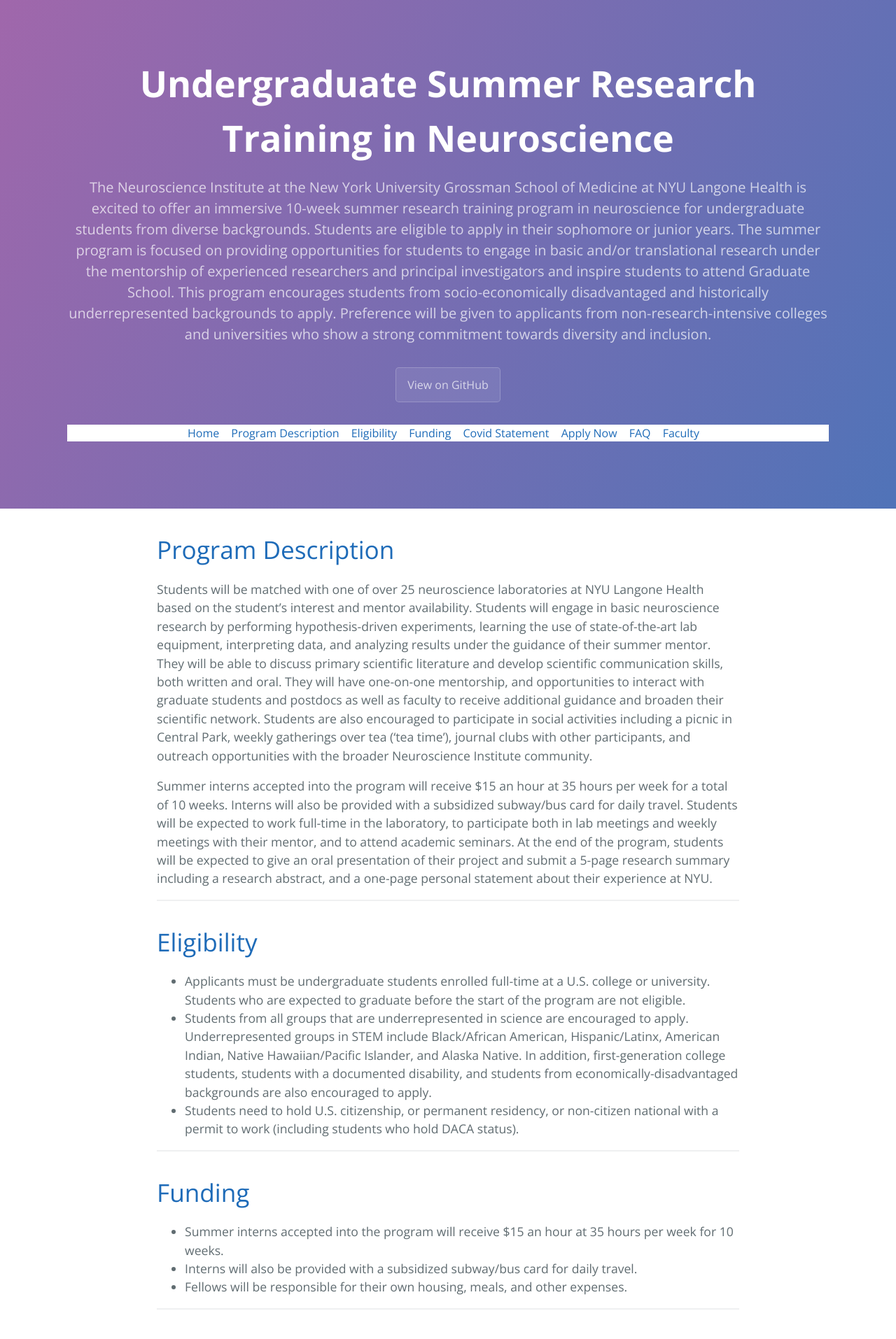
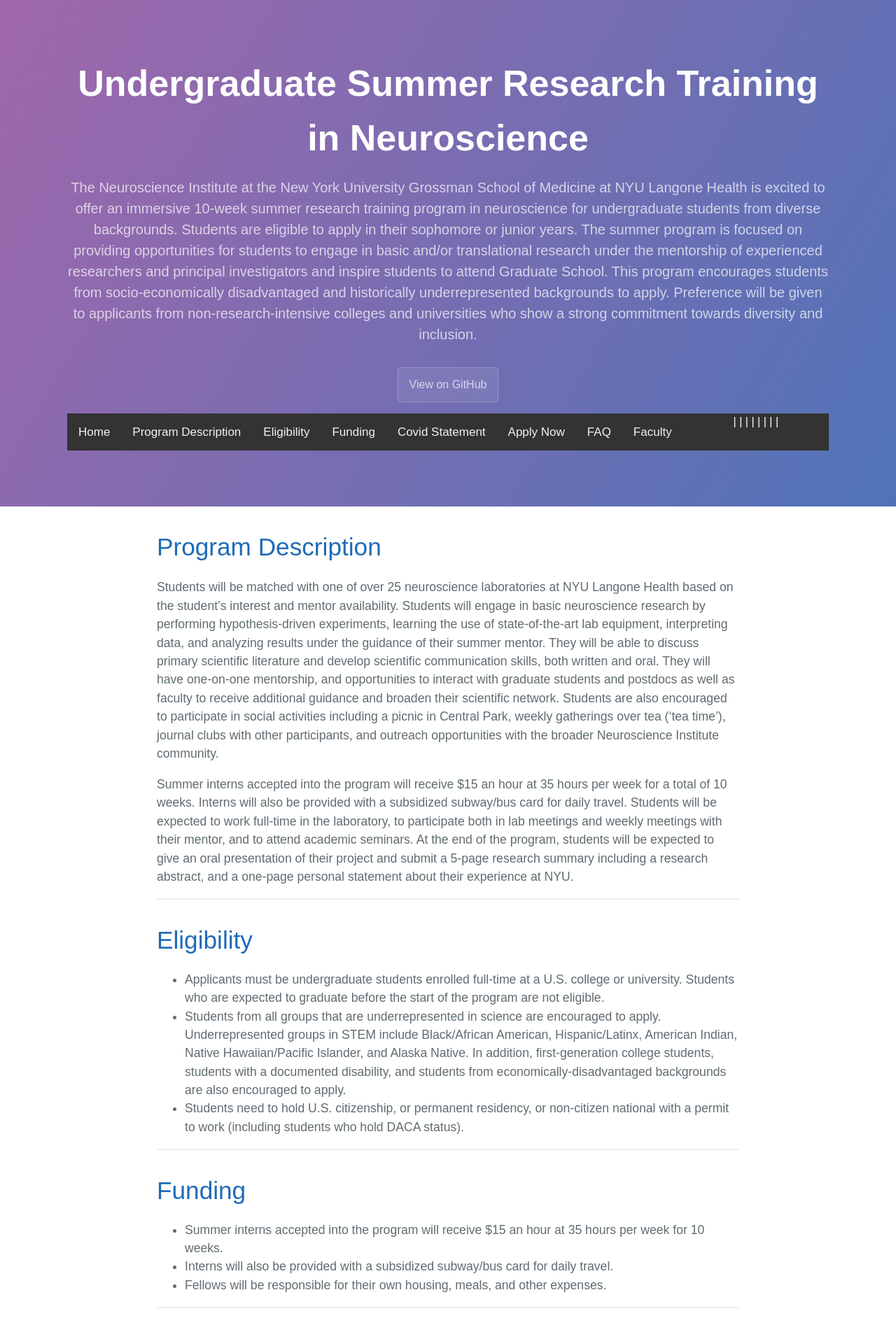
Before and after one commit to NICDIundergrad/SummerUndergradProgramWeb, a Jekyll site: the page built from index.md, in a window 1280 px wide. Shown: the top 1914 px of the page at 70% size. Built offline with Jekyll 4.4.1, drawn with Linux system fonts in a browser that asks for light colours; our own code applies the rules of GitHub Pages for plain Markdown files.

Commit message:
Update nav.html

```diff
--- a/_includes/nav.html
+++ b/_includes/nav.html
@@ -1,4 +1,41 @@
-<p style="text-align: center; background-color: white;">
+<!DOCTYPE html>
+<html>
+<head>
+<meta name="viewport" content="width=device-width, initial-scale=1">
+<style>
+body {
+  margin: 0;
+  font-family: Arial, Helvetica, sans-serif;
+}
+
+.topnav {
+  overflow: hidden;
+  background-color: #333;
+}
+
+.topnav a {
+  float: left;
+  color: #f2f2f2;
+  text-align: center;
+  padding: 14px 16px;
+  text-decoration: none;
+  font-size: 17px;
+}
+
+.topnav a:hover {
+  background-color: #ddd;
+  color: black;
+}
+
+.topnav a.active {
+  background-color: #4CAF50;
+  color: white;
+}
+</style>
+</head>
+<body>
+
+<div class="topnav">
   <a href="{{site.baseurl}}/">Home</a> |
   <a href="{{site.baseurl}}/#program-description">Program Description</a> |
   <a href="{{site.baseurl}}/#eligibility">Eligibility</a> |
@@ -7,4 +44,8 @@
   <a href="{{site.baseurl}}/#apply">Apply Now</a> |
   <a href="{{site.baseurl}}/#faq">FAQ</a> |
   <a href="{{site.baseurl}}/faculty/">Faculty</a> |
-</p>
+</div>
+
+
+</body>
+</html>
```
